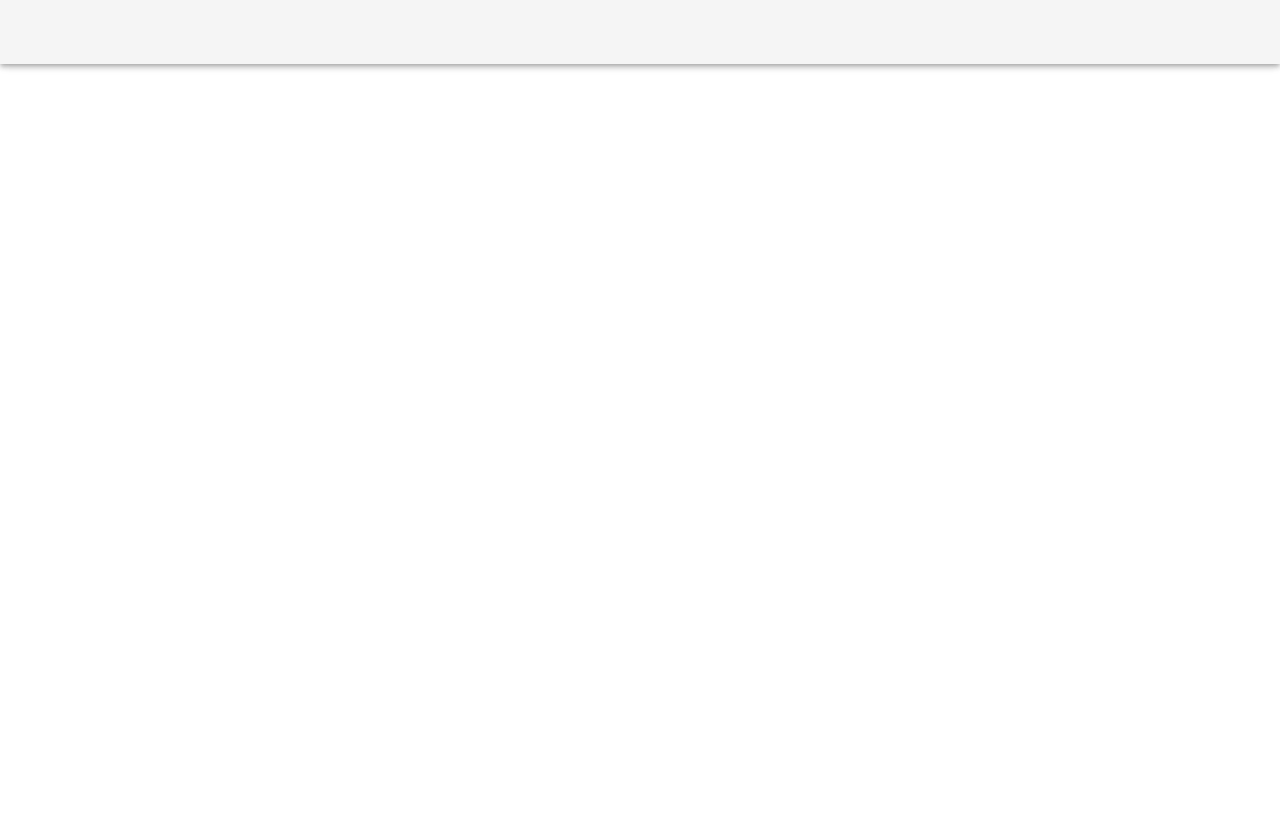
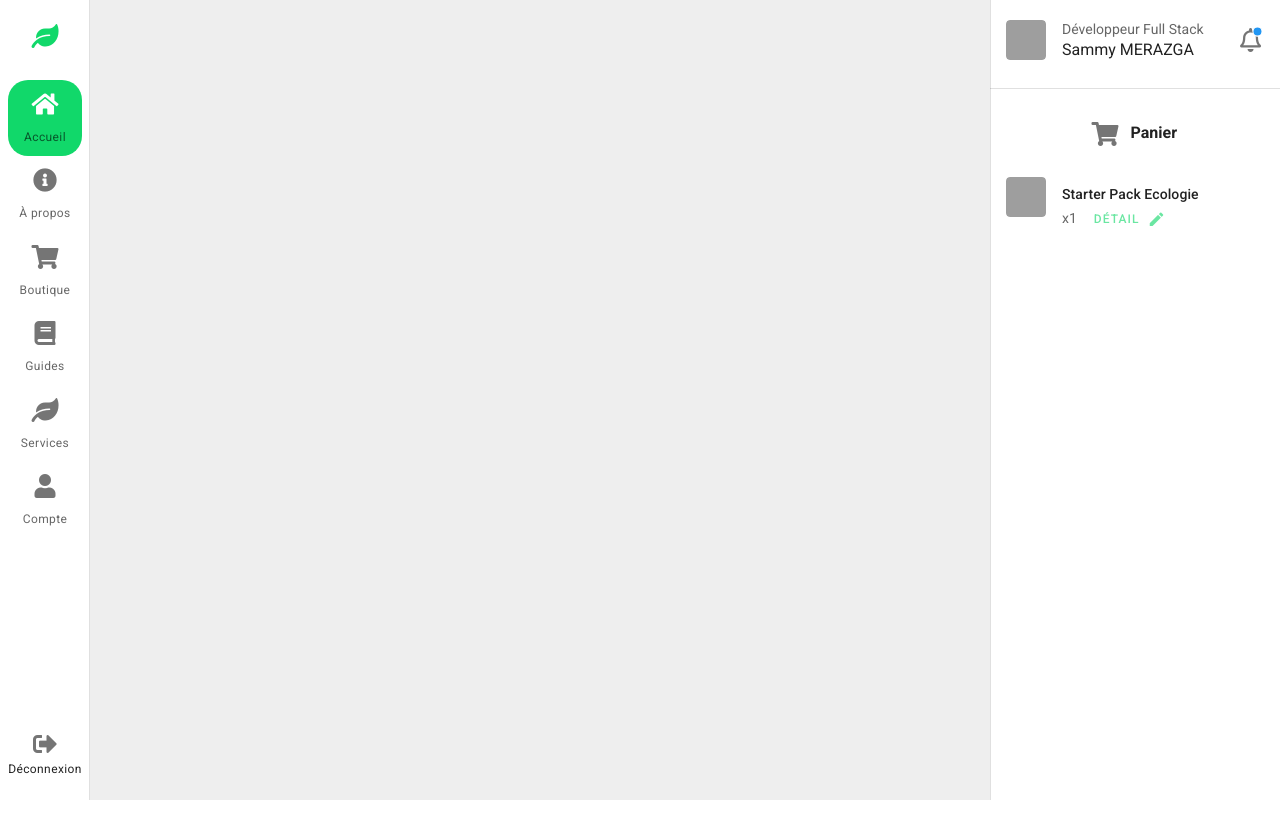
Before and after one commit to SammyMERAZGA/clientEcoServices, a Vue app: page / in a window 1280 px wide. Shown: the top 838 px of the page. After the commit the page ends 800 px from the top, so only its background shows below. Built offline with nearby package versions, Linux system fonts and the light colour scheme; grey boxes are pictures that could not be loaded.

Commit message:
sidebar and sidebarRight

```diff
--- a/package.json
+++ b/package.json
@@ -16,6 +16,7 @@
     "vuetify": "^2.4.0"
   },
   "devDependencies": {
+    "@fortawesome/fontawesome-free": "^5.15.4",
     "@typescript-eslint/eslint-plugin": "^4.18.0",
     "@typescript-eslint/parser": "^4.18.0",
     "@vue/cli-plugin-babel": "~4.5.0",
@@ -26,6 +27,7 @@
     "@vue/eslint-config-typescript": "^7.0.0",
     "eslint": "^6.7.2",
     "eslint-plugin-vue": "^6.2.2",
+    "material-design-icons-iconfont": "^6.1.1",
     "sass": "~1.32.0",
     "sass-loader": "^10.0.0",
     "typescript": "~4.1.5",
--- a/src/App.vue
+++ b/src/App.vue
@@ -1,8 +1,8 @@
 <template>
-  <v-app id="app">
-    <v-content>
-      <router-view></router-view>
-    </v-content>
+  <v-app>
+    <v-main>
+      <router-view/>
+    </v-main>
   </v-app>
 </template>
 
--- /dev/null
+++ b/src/components/Sidebar.vue
@@ -0,0 +1,68 @@
+<template>
+  <v-navigation-drawer v-model="drawer" app color="white" mini-variant mini-variant-width="90">
+    <v-avatar class="d-block text-center mx-auto mt-4" size="40">
+      <v-icon color="#11d86a">fas fa-leaf</v-icon>
+    </v-avatar>
+    <v-list flat class="mt-4">
+      <v-list-item-group v-model="selectedItem">
+        <v-list-item v-for="(item, i) in items" :key="i" active-class="border" :ripple="false">
+          <v-list-item-content>
+            <v-icon v-text="item.icon"></v-icon>
+            <v-list-item-subtitle align="center" v-text="item.text" class="mt-3 caption"></v-list-item-subtitle>
+          </v-list-item-content>
+        </v-list-item>
+      </v-list-item-group>
+    </v-list>
+    <div id="deconnexion">
+      <v-icon>fas fa-sign-out-alt</v-icon><br/>
+      <span class="caption">Déconnexion</span>
+    </div>
+  </v-navigation-drawer>
+</template>
+
+<script lang="ts">
+import Vue from "vue";
+import Component from "vue-class-component";
+
+@Component
+export default class Sidebar extends Vue {
+  selectedItem = 0;
+  drawer = null;
+  items = [
+    { icon: "fas fa-home", text: "Accueil" },
+    { icon: "fas fa-info-circle", text: "À propos" },
+    { icon: "fas fa-shopping-cart", text: "Boutique" },
+    { icon: "fas fa-book", text: "Guides" },
+    { icon: "fas fa-leaf", text: "Services" },
+    { icon: "fas fa-user", text: "Compte" },
+  ];
+}
+</script>
+
+<style>
+.border {
+  margin-left: 8px;
+  margin-right: 8px;
+  background: #11d86a;
+  border-radius: 20px;
+  text-decoration: none;
+}
+
+.v-list-item-group .v-list-item--active {
+  color: white !important;
+}
+
+.them--light.v-list-item--active.v-list-item__subtitle, .theme--light.v-list-item .v-list-item__action-text {
+  color: white !important;
+}
+
+#deconnexion {
+  position: absolute;
+  bottom: 20px;
+  margin-left: auto;
+  margin-right: auto;
+  left: 0;
+  right: 0;
+  text-align: center;
+}
+</style>
--- /dev/null
+++ b/src/components/SidebarRight.vue
@@ -0,0 +1,68 @@
+<template>
+  <v-navigation-drawer app color="white" right width="290">
+    <v-list subheader two-line class="mt-1">
+      <v-list-item>
+        <v-list-item-avatar rounded>
+          <v-img
+            src="https://i.pinimg.com/originals/dc/0f/e9/dc0fe9fe1e29ab605c9211ae8972c379.jpg"
+          ></v-img>
+        </v-list-item-avatar>
+        <v-list-item-content>
+          <v-list-item-subtitle>Développeur Full Stack</v-list-item-subtitle>
+          <v-list-item-title>Sammy MERAZGA</v-list-item-title>
+        </v-list-item-content>
+        <v-list-item-action>
+          <v-badge bordered overlap color="blue" dot>
+            <v-icon>far fa-bell</v-icon>
+          </v-badge>
+        </v-list-item-action>
+      </v-list-item>
+    </v-list>
+    <v-divider class="mt-1 mb-8"></v-divider>
+    <v-icon id="cartIcon">fas fa-shopping-cart</v-icon>
+    <strong class="ml-3">Panier</strong>
+    <v-list subheader two-line class="mt-1">
+      <v-list-item>
+        <v-list-item-avatar rounded color="grey lighten-4">
+          <v-img
+            src="https://p8.storage.canalblog.com/86/21/1418349/115699659.jpg"
+          ></v-img>
+        </v-list-item-avatar>
+        <v-list-item-content>
+          <v-list-item-title class="subtitle-2 mt-6">Starter Pack Ecologie</v-list-item-title>
+          <v-list-item-subtitle>x1
+            <v-btn plain color="#11d86a" small>Détail
+              <v-icon right>mdi-pencil</v-icon>
+            </v-btn>
+          </v-list-item-subtitle>
+        </v-list-item-content>
+      </v-list-item>
+    </v-list>
+  </v-navigation-drawer>
+</template>
+
+<script lang="ts">
+import Vue from "vue";
+import Component from "vue-class-component";
+
+@Component
+export default class SidebarRight extends Vue {}
+</script>
+
+<style>
+.v-card.borderme {
+  border: 2px solid #01bfee !important;
+}
+
+.col-12 {
+  padding: 5px !important;
+}
+
+.v-btn.widthoutupercase {
+  text-transform: none !important;
+}
+
+#cartIcon {
+  margin-left: 35%;
+}
+</style>
--- a/src/plugins/vuetify.ts
+++ b/src/plugins/vuetify.ts
@@ -1,7 +1,18 @@
-import Vue from 'vue';
-import Vuetify from 'vuetify/lib/framework';
+import "@fortawesome/fontawesome-free/css/all.css";
+import Vue from "vue";
+import Vuetify from "vuetify/lib/framework";
 
 Vue.use(Vuetify);
 
 export default new Vuetify({
+  icons: {
+    iconfont: "fa" || "md",
+  },
+  theme: {
+    themes: {
+      dark: {
+        background: "#EEEEEE",
+      },
+    },
+  },
 });
--- a/src/views/Home.vue
+++ b/src/views/Home.vue
@@ -1,24 +1,21 @@
 <template>
-  <v-app id="inspire">
-
-    <v-app-bar app>
-    </v-app-bar>
-
-    <v-main>
-      <!--  -->
-    </v-main>
+  <v-app :style="{ background: $vuetify.theme.themes.dark.background }">
+    <Sidebar />
+    <SidebarRight />
   </v-app>
 </template>
 
 <script lang="ts">
-
+import Sidebar from '../components/Sidebar.vue';
+import SidebarRight from '../components/SidebarRight.vue';
 import Vue from "vue";
 import Component from "vue-class-component";
 
 @Component({
-  components: {},
+  components: {
+    Sidebar,
+    SidebarRight,
+  },
 })
-
-export default class App extends Vue {
-}
+export default class App extends Vue {}
 </script>
```
Also changed, not shown: src/components/Navbar.vue (deleted, +0 -12 lines), src/assets/ecoServices.png (added), 1 other file (tests, documents, lock files or other folders).
